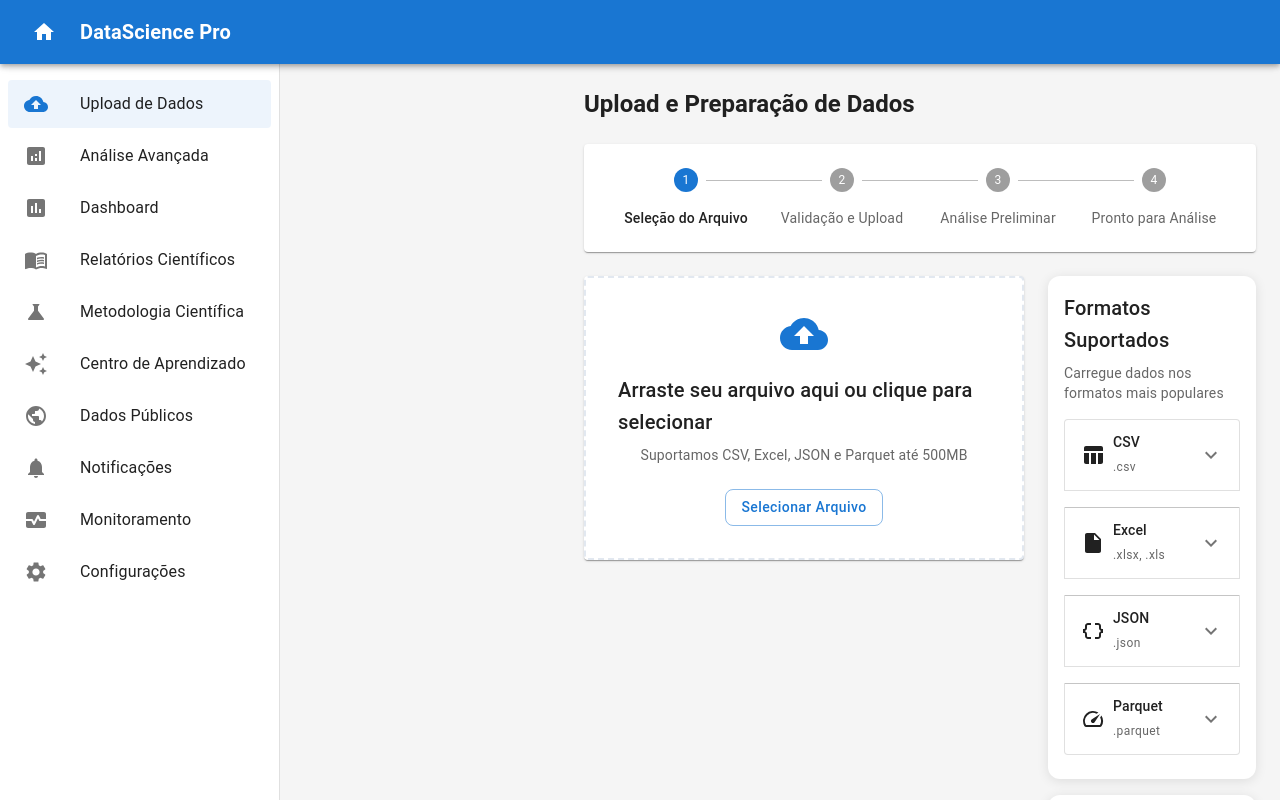
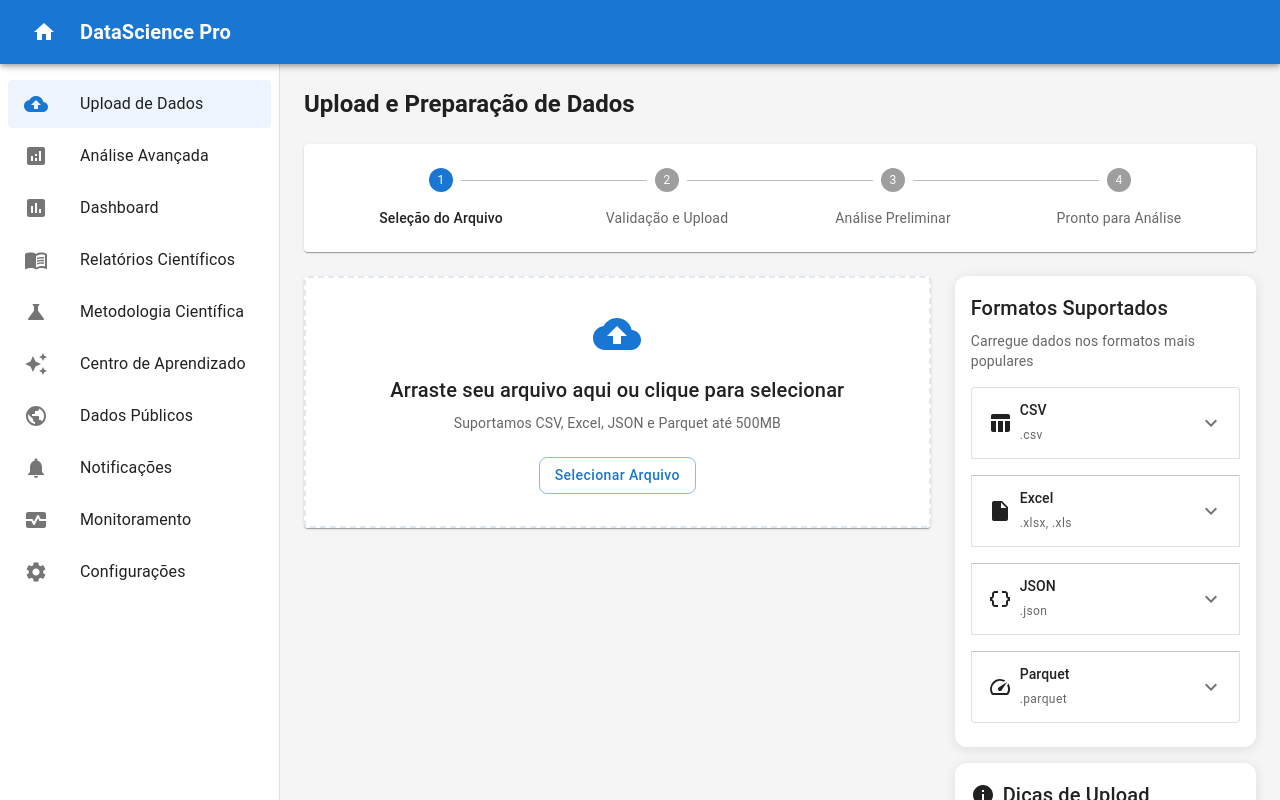
Before and after one commit to cordeirotelecom/site-analise-de-dados-completa, a React (Vite) app in the folder frontend/: page / in a window 1280 px wide. Both pictures are taken after a click on the button "Fazer Upload". Built offline with nearby package versions, Linux system fonts and the light colour scheme; the HTML template or start-up script is replaced by a standard one.

Commit message:
Correção final: Restaurado layout MUI Box corretamente, corrigido css-1ie4lj9, mantidas todas as funcionalidades

```diff
--- a/frontend/src/App.tsx
+++ b/frontend/src/App.tsx
@@ -133,9 +133,9 @@ function App() {
           <CssBaseline />
           <Suspense
             fallback={
-              <div style={{ display: 'flex', justifyContent: 'center', alignItems: 'center', height: '100vh' }}>
+              <Box display="flex" justifyContent="center" alignItems="center" height="100vh">
                 <CircularProgress size={60} />
-              </div>
+              </Box>
             }
           >
             <PaginaInicial onNavigateToTab={handleNavigateToTab} />
@@ -149,7 +149,7 @@ function App() {
     <ErrorBoundary>
       <ThemeProvider theme={theme}>
         <CssBaseline />
-        <div className="main-layout" style={{ display: 'flex', minHeight: '100vh', overflow: 'hidden' }}>
+        <Box sx={{ display: 'flex', minHeight: '100vh' }}>
           <AppBar position="fixed" sx={{ zIndex: theme.zIndex.drawer + 1 }}>
             <Toolbar>
               <IconButton
@@ -188,11 +188,10 @@ function App() {
                 boxSizing: 'border-box',
                 top: 64,
                 height: 'calc(100% - 64px)',
-                overflow: 'auto',
-                padding: 1,
               },
             }}
           >
+            <Box sx={{ overflow: 'auto', p: 1 }}>
               <List>
                 {menuItems.map((item) => (
                   <ListItem
@@ -211,24 +210,22 @@ function App() {
                   </ListItem>
                 ))}
               </List>
-          </Drawer>          <main
-            className="main-content"
-            style={{
+            </Box>
+          </Drawer>          <Box
+            component="main"
+            sx={{
               flexGrow: 1,
-              width: isMobile ? '100%' : 'calc(100% - 280px)',
-              marginLeft: isMobile ? 0 : '280px',
-              marginTop: '64px',
-              minHeight: 'calc(100vh - 64px)',
-              padding: '24px',
-              overflow: 'auto',
-              boxSizing: 'border-box',
+              p: 3,
+              width: { sm: `calc(100% - 280px)` },
+              ml: { sm: '280px' },
+              mt: '64px',
             }}
           >
             <Suspense
               fallback={
-                <div style={{ display: 'flex', justifyContent: 'center', alignItems: 'center', height: '50vh' }}>
+                <Box display="flex" justifyContent="center" alignItems="center" height="50vh">
                   <CircularProgress size={60} />
-                </div>
+                </Box>
               }
             >
               {currentTab === 0 && <UploadArea onDataUpload={handleDataUpload} />}
@@ -242,8 +239,8 @@ function App() {
               {currentTab === 8 && <MonitoramentoTempoReal />}
               {currentTab === 9 && <ConfiguracoesAvancadas />}
             </Suspense>
-          </main>
-        </div>
+          </Box>
+        </Box>
       </ThemeProvider>
     </ErrorBoundary>
   );
--- a/frontend/src/index.css
+++ b/frontend/src/index.css
@@ -24,12 +24,14 @@ code {
 }
 
 /* Correção específica para a classe problemática */
-.css-ogmp5q {
+.css-ogmp5q, .css-1ie4lj9 {
   margin: 0 !important;
   padding: 0 !important;
   width: 100% !important;
   height: auto !important;
   overflow: visible !important;
+  display: flex !important;
+  flex-direction: column !important;
 }
 
 /* Layout flex corrigido - usando elementos HTML nativos */
```
Lines whose indentation alone changed are shown as unchanged.
